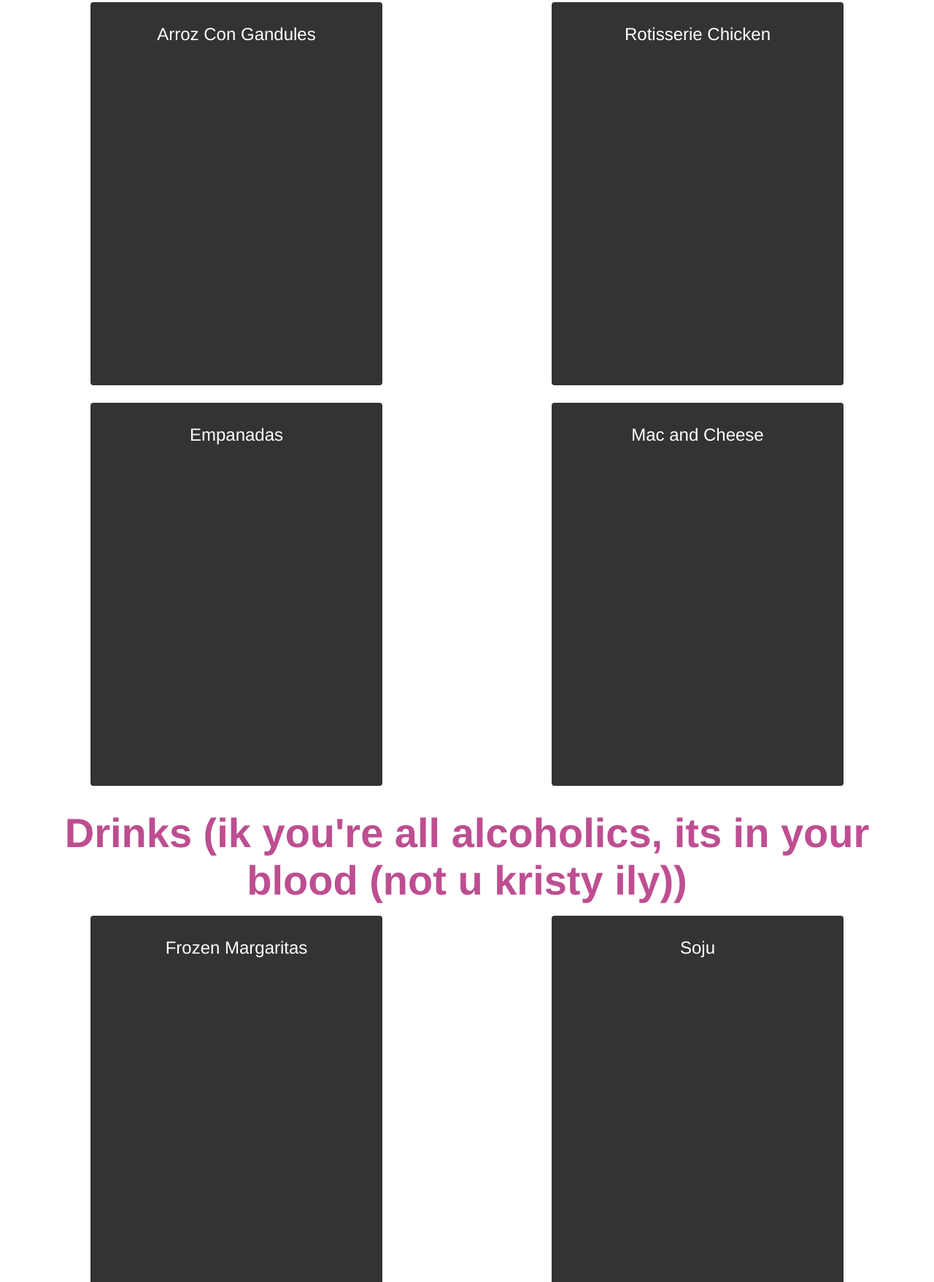
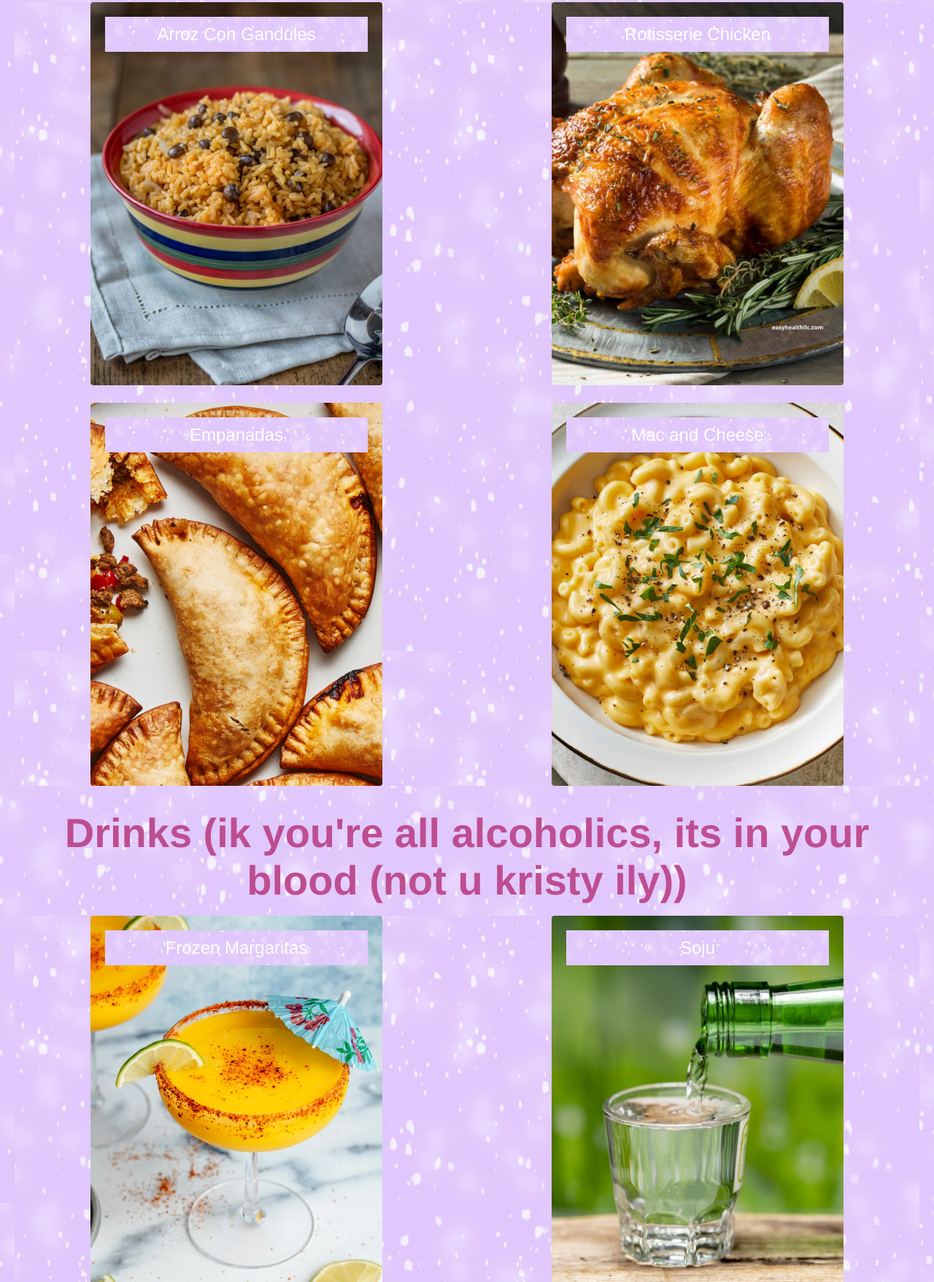
Before and after one commit to ttnfa/TTsBirthday, a website: page event_info.html in a window 1280 px wide. Shown: the part 1043-2800 px from the top of the page at 73% size. Drawn offline with Linux system fonts and the light colour scheme; the site is published under a folder, as on GitHub Pages, so addresses that start at the root find nothing.

Commit message:
Update event_style.css

```diff
--- a/event_style.css
+++ b/event_style.css
@@ -3,7 +3,7 @@
     margin: 0;
     padding: 0;
     font-family: "Brush Script MT",Helvetica, sans-serif;
-    background: url("/images/PurpleSnow.jpeg") no-repeat center fixed;
+    background: url("images/PurpleSnow.jpeg") no-repeat center fixed;
     background-size: cover;
   }
 
@@ -294,40 +294,40 @@
 
 /* Specific background images for each food card */
 .food__card.arroz::before {
-    background-image: url('/images/ArrozConGandules.jpg');
+    background-image: url('images/ArrozConGandules.jpg');
 }
 
 .food__card.chicken::before {
-    background-image: url('/images/RotissierChicken.jpg');
+    background-image: url('images/RotissierChicken.jpg');
 }
 
 .food__card.empanadas::before {
-    background-image: url('/images/Empanadas.webp');
+    background-image: url('images/Empanadas.webp');
 }
 
 .food__card.macandcheese::before {
-    background-image: url('/images/MacAndCheese.jpg');
+    background-image: url('images/MacAndCheese.jpg');
 }
 
 /* Specific background images for each drink card */
 .drinks__card.margaritas::before {
-    background-image: url('/images/FrozenMargarita.webp');
+    background-image: url('images/FrozenMargarita.webp');
 }
 
 .drinks__card.soju::before {
-    background-image: url('/images/Soju.webp');
+    background-image: url('images/Soju.webp');
 }
 
 .drinks__card.champagne::before {
-    background-image: url('/images/Champagne.jfif');
+    background-image: url('images/Champagne.jfif');
 }
 
 .drinks__card.soda::before {
-    background-image: url('/images/Coke.avif');
+    background-image: url('images/Coke.avif');
 }
 
 .drinks__card.water::before {
-    background-image: url('/images/Water.jpg');
+    background-image: url('images/Water.jpg');
 }
 
 /* Hover effect */
```
